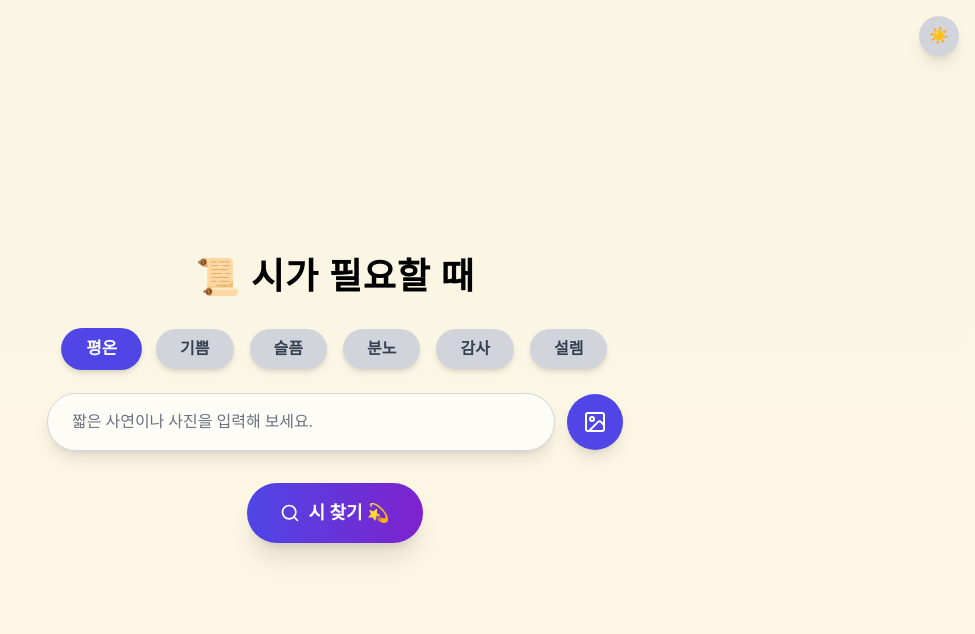
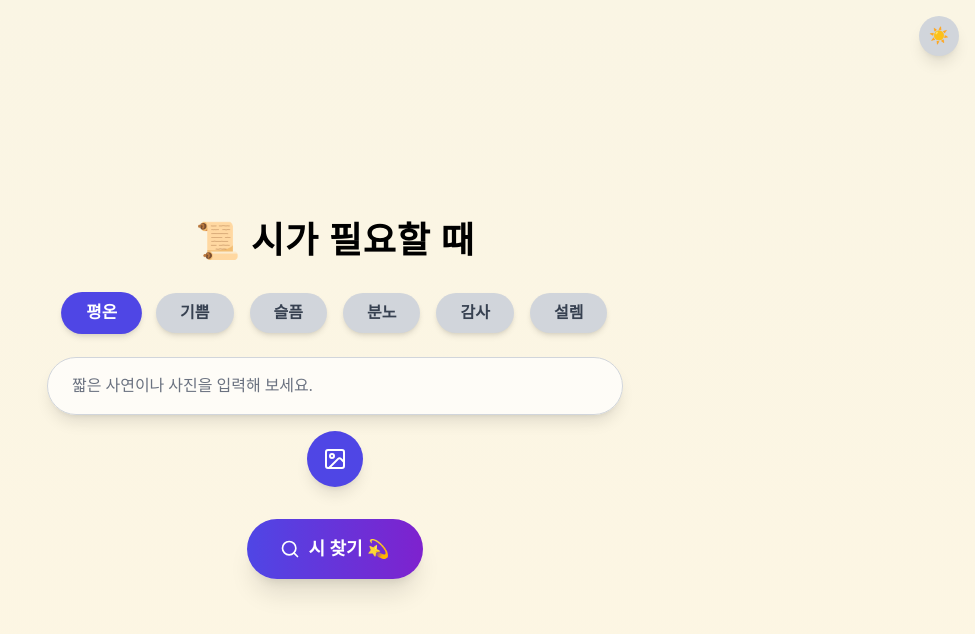
Before and after one commit to hoonchany99/photo-poem-frontend, a React (Create React App) app: page / in a window 1280 px wide. Shown: the top 634 px of the page, without its empty margins (305-1280 px from the left). Built offline with nearby package versions, Linux system fonts and the light colour scheme.

Commit message:
large update

```diff
--- a/src/UploadPage.js
+++ b/src/UploadPage.js
@@ -86,14 +86,13 @@ export default function UploadPage() {
 </div>
 
       {/* 사연 입력창 + 사진 추가 버튼 부분 (모바일 세로, PC 가로) */}
-<div className="w-full max-w-xl mb-8 flex flex-col space-y-3
-                sm:flex-row sm:space-y-0 sm:space-x-3 sm:items-center">
+<div className="w-full max-w-xl mb-4">
   <input
     type="text"
     placeholder="짧은 사연이나 사진을 입력해 보세요."
     value={story}
     onChange={(e) => setStory(e.target.value)}
-    className={`flex-grow py-4 px-6 rounded-full border shadow-lg backdrop-blur-sm bg-white/70 dark:bg-gray-800/70 font-noto focus:outline-none focus:ring-4 focus:ring-indigo-400 transition-all
+    className={`w-full py-4 px-6 rounded-full border shadow-lg backdrop-blur-sm bg-white/70 dark:bg-gray-800/70 font-noto focus:outline-none focus:ring-4 focus:ring-indigo-400 transition-all
       ${
         isDarkMode
           ? 'border-gray-600 text-white placeholder-gray-400'
@@ -101,8 +100,13 @@ export default function UploadPage() {
       }
     `}
   />
+</div>
 
-  {/* 사진 썸네일 및 제거 버튼 */}
+{/* 사진 추가 버튼과 썸네일 (모바일에서만 같은 행, PC는 블록으로 유지) */}
+<div className="w-full max-w-xl mb-8
+  flex flex-col items-center gap-3
+  sm:flex-row sm:justify-center sm:gap-4
+">
   {selectedImage && (
     <div className="relative w-16 h-16 rounded-2xl overflow-hidden shadow-md mx-auto sm:mx-0">
       <img
@@ -126,7 +130,7 @@ export default function UploadPage() {
 
   <button
     onClick={() => document.getElementById('file-upload').click()}
-    className="w-14 h-14 rounded-full bg-indigo-600 hover:bg-indigo-700 transition text-white shadow-lg flex items-center justify-center"
+    className="w-14 h-14 rounded-full bg-indigo-600 hover:bg-indigo-700 transition text-white shadow-lg flex items-center justify-center mx-auto sm:mx-0"
     aria-label="사진 추가하기"
   >
     <Image size={24} />
```
